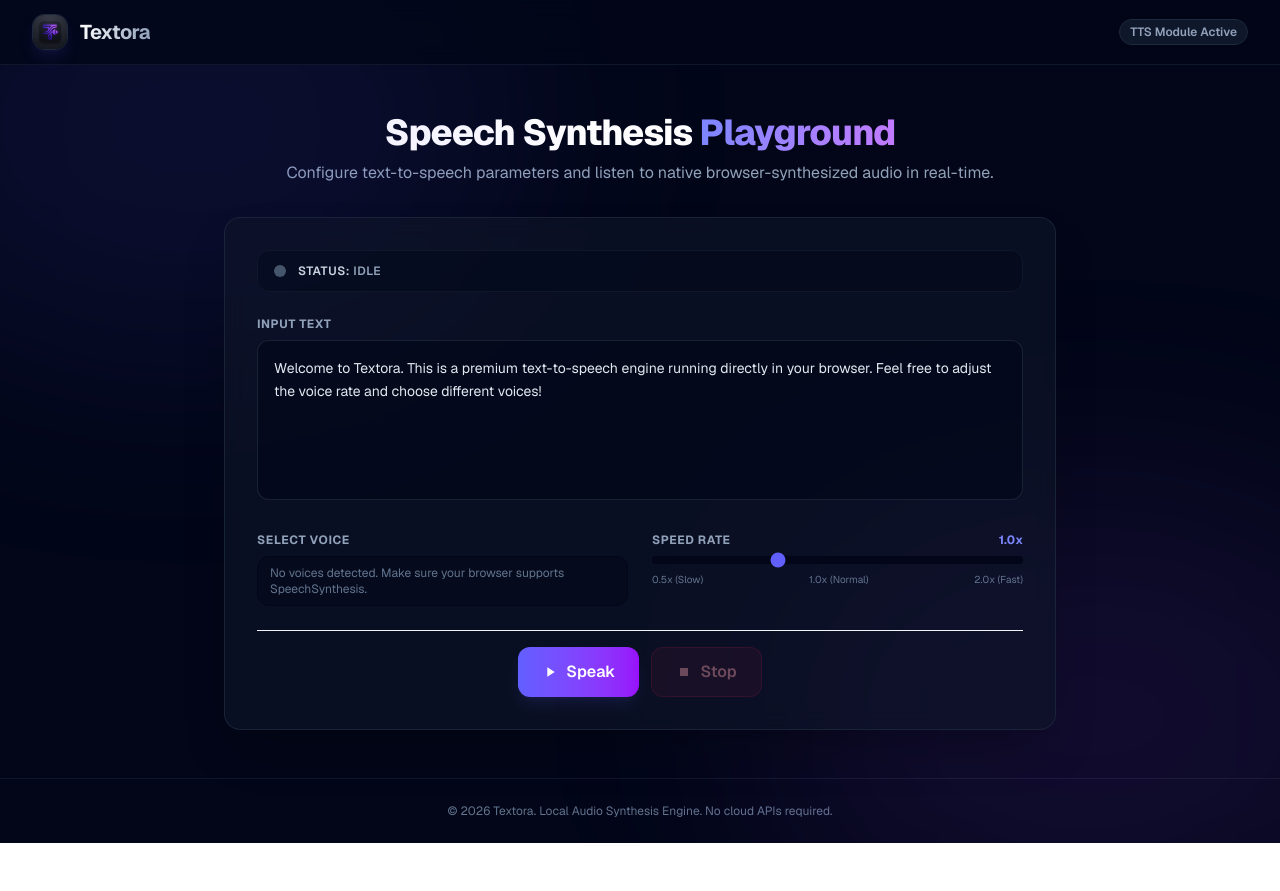
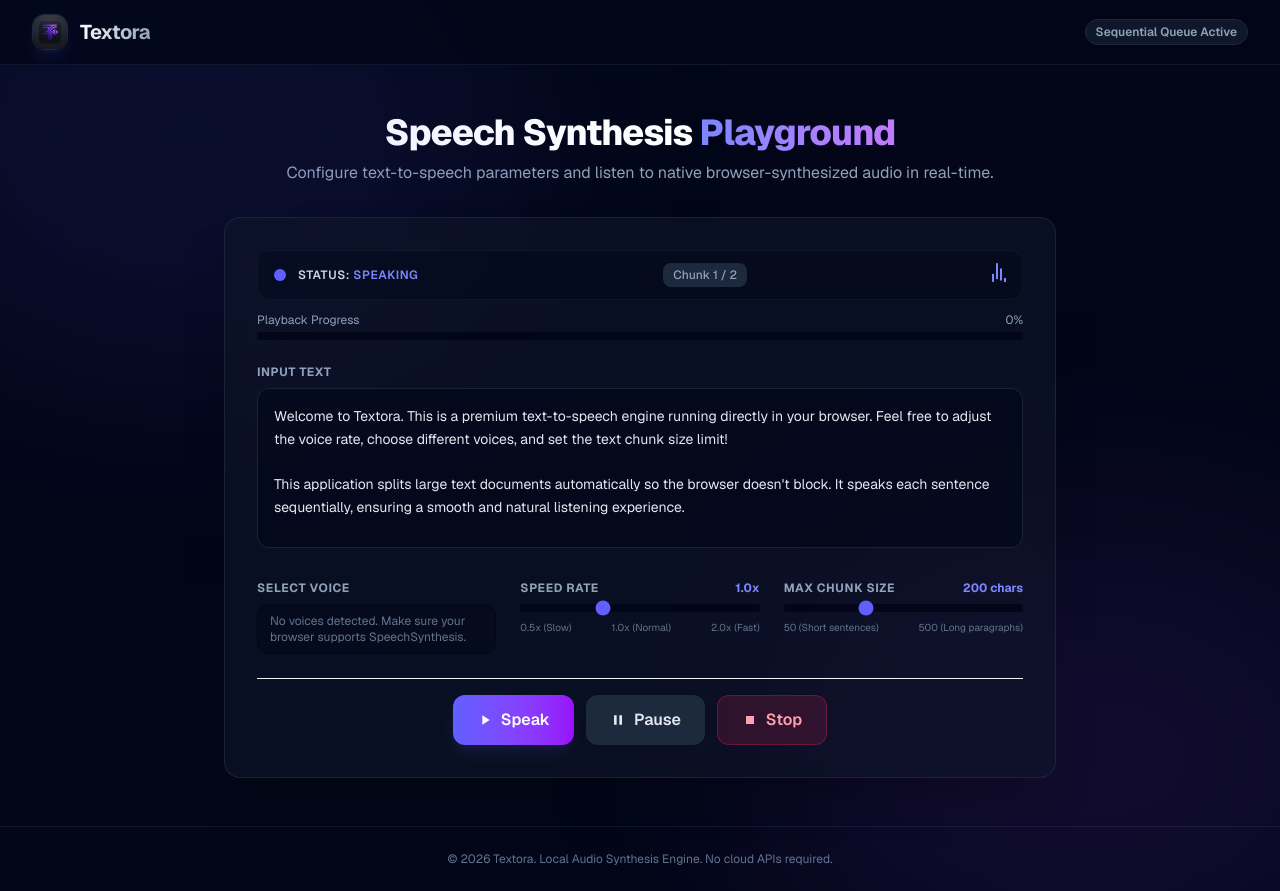
Before and after one commit to HadiuzzamanBappy/textora, a Next.js app: page / in a window 1280 px wide. Both pictures are taken after a click on the button "Speak". Before the commit the page ends 843 px from the top, so only its background shows below. Built offline with nearby package versions, Linux system fonts and the light colour scheme.

Commit message:
feat: implement text-to-speech interface with chunked processing hook

```diff
--- a/src/app/page.tsx
+++ b/src/app/page.tsx
@@ -6,8 +6,9 @@ import { useSpeechSynthesis } from "../hooks/useSpeechSynthesis";
 
 export default function Home() {
   const [text, setText] = useState(
-    "Welcome to Textora. This is a premium text-to-speech engine running directly in your browser. Feel free to adjust the voice rate and choose different voices!"
+    "Welcome to Textora. This is a premium text-to-speech engine running directly in your browser. Feel free to adjust the voice rate, choose different voices, and set the text chunk size limit!\n\nThis application splits large text documents automatically so the browser doesn't block. It speaks each sentence sequentially, ensuring a smooth and natural listening experience."
   );
+  const [maxChunkSize, setMaxChunkSize] = useState(200);
 
   const {
     isPlaying,
@@ -15,6 +16,9 @@ export default function Home() {
     availableVoices,
     selectedVoice,
     speechRate,
+    currentChunk,
+    totalChunks,
+    progress,
     speak,
     pause,
     resume,
@@ -30,6 +34,10 @@ export default function Home() {
 
   const handleRateChange = (e: React.ChangeEvent<HTMLInputElement>) => {
     setRate(parseFloat(e.target.value));
+  };
+
+  const handleChunkSizeChange = (e: React.ChangeEvent<HTMLInputElement>) => {
+    setMaxChunkSize(parseInt(e.target.value, 10));
   };
 
   return (
@@ -57,7 +65,7 @@ export default function Home() {
             </span>
           </div>
           <div className="text-xs font-semibold px-2.5 py-1 rounded-full bg-slate-900 border border-slate-800 text-slate-400">
-            TTS Module Active
+            Sequential Queue Active
           </div>
         </div>
       </header>
@@ -81,7 +89,8 @@ export default function Home() {
         {/* Dashboard Card */}
         <div className="bg-slate-900/60 border border-slate-800/80 rounded-2xl p-6 md:p-8 backdrop-blur-md shadow-2xl space-y-6">
 
-          {/* Status Indicator */}
+          {/* Status & Progress Indicators */}
+          <div className="space-y-3">
             <div className="flex items-center justify-between bg-slate-950/40 border border-slate-900 rounded-xl px-4 py-3">
               <div className="flex items-center gap-3">
                 <span className="relative flex h-3 w-3">
@@ -104,6 +113,13 @@ export default function Home() {
                 </span>
               </div>
 
+              {/* Display current chunk tracking if speaking */}
+              {isPlaying && totalChunks > 0 && (
+                <span className="text-xs font-medium text-slate-400 bg-slate-800 px-2.5 py-1 rounded-lg">
+                  Chunk {currentChunk} / {totalChunks}
+                </span>
+              )}
+
               {/* Visualizer bars when playing */}
               {isPlaying && !isPaused && (
                 <div className="flex gap-0.5 items-end h-4">
@@ -111,6 +127,23 @@ export default function Home() {
                   <span className="w-0.5 h-4 bg-indigo-400 animate-[bounce_0.8s_infinite_300ms]" />
                   <span className="w-0.5 h-3 bg-indigo-400 animate-[bounce_0.8s_infinite_200ms]" />
                   <span className="w-0.5 h-1 bg-indigo-400 animate-[bounce_0.8s_infinite_400ms]" />
+                </div>
+              )}
+            </div>
+
+            {/* Progress Bar (Visible during playback or when completion is registered) */}
+            {(isPlaying || progress > 0) && (
+              <div className="space-y-1">
+                <div className="flex justify-between text-xs text-slate-400">
+                  <span>Playback Progress</span>
+                  <span>{progress}%</span>
+                </div>
+                <div className="w-full h-2 bg-slate-950 rounded-full overflow-hidden">
+                  <div
+                    className="h-full bg-gradient-to-r from-indigo-500 to-purple-600 transition-all duration-300 ease-out"
+                    style={{ width: `${progress}%` }}
+                  />
+                </div>
               </div>
             )}
           </div>
@@ -128,9 +161,9 @@ export default function Home() {
           </div>
 
           {/* Controls Bar */}
-          <div className="grid grid-cols-1 md:grid-cols-2 gap-6 pt-2">
+          <div className="grid grid-cols-1 md:grid-cols-3 gap-6 pt-2">
 
-            {/* Left Controls: Voice list */}
+            {/* Control 1: Voice list */}
             <div className="flex flex-col gap-2">
               <label htmlFor="voice-select" className="text-xs font-bold tracking-wider text-slate-400 uppercase">Select Voice</label>
               {availableVoices.length === 0 ? (
@@ -153,7 +186,7 @@ export default function Home() {
               )}
             </div>
 
-            {/* Right Controls: Speed Rate */}
+            {/* Control 2: Speed Rate */}
             <div className="flex flex-col gap-2">
               <div className="flex justify-between items-center">
                 <label htmlFor="speech-rate" className="text-xs font-bold tracking-wider text-slate-400 uppercase">Speed Rate</label>
@@ -176,12 +209,34 @@ export default function Home() {
               </div>
             </div>
 
+            {/* Control 3: Chunk Size Config */}
+            <div className="flex flex-col gap-2">
+              <div className="flex justify-between items-center">
+                <label htmlFor="chunk-size" className="text-xs font-bold tracking-wider text-slate-400 uppercase">Max Chunk Size</label>
+                <span className="text-xs font-bold text-indigo-400">{maxChunkSize} chars</span>
+              </div>
+              <input
+                id="chunk-size"
+                type="range"
+                min="50"
+                max="500"
+                step="25"
+                value={maxChunkSize}
+                onChange={handleChunkSizeChange}
+                className="w-full h-2 bg-slate-950 rounded-lg appearance-none cursor-pointer accent-indigo-500"
+              />
+              <div className="flex justify-between text-[10px] text-slate-500">
+                <span>50 (Short sentences)</span>
+                <span>500 (Long paragraphs)</span>
+              </div>
+            </div>
+
           </div>
 
           {/* Action Buttons */}
           <div className="flex flex-wrap gap-3 justify-center pt-4 border-t border-slate-850">
             <button
-              onClick={() => speak(text)}
+              onClick={() => speak(text, maxChunkSize)}
               disabled={!text.trim()}
               className="flex items-center gap-2 px-6 py-3 rounded-xl font-semibold bg-gradient-to-r from-indigo-500 to-purple-600 hover:from-indigo-600 hover:to-purple-700 text-white shadow-lg shadow-indigo-500/10 hover:shadow-indigo-500/20 disabled:opacity-40 disabled:cursor-not-allowed transition-all duration-200 transform hover:scale-[1.02] active:scale-[0.98]"
             >
--- a/src/hooks/useSpeechSynthesis.ts
+++ b/src/hooks/useSpeechSynthesis.ts
@@ -1,6 +1,7 @@
 "use client";
 
 import { useEffect, useState, useRef, useCallback } from "react";
+import { chunkText } from "../utils/textChunker";
 
 export interface SpeechSynthesisState {
   isPlaying: boolean;
@@ -8,6 +9,9 @@ export interface SpeechSynthesisState {
   availableVoices: SpeechSynthesisVoice[];
   selectedVoice: SpeechSynthesisVoice | null;
   speechRate: number;
+  currentChunk: number; // 1-based index
+  totalChunks: number;
+  progress: number; // 0 to 100
 }
 
 export function useSpeechSynthesis() {
@@ -17,9 +21,16 @@ export function useSpeechSynthesis() {
     availableVoices: [],
     selectedVoice: null,
     speechRate: 1,
+    currentChunk: 0,
+    totalChunks: 0,
+    progress: 0,
   });
 
   const utteranceRef = useRef<SpeechSynthesisUtterance | null>(null);
+  const sessionRef = useRef<number>(0);
+  const chunksRef = useRef<string[]>([]);
+  const currentIndexRef = useRef<number>(0);
+  const playChunkRef = useRef<(index: number, session: number) => void>(() => {});
 
   // Helper to safely fetch window.speechSynthesis
   const getSynth = useCallback(() => {
@@ -82,16 +93,31 @@ export function useSpeechSynthesis() {
       } else {
         synth.onvoiceschanged = null;
       }
-      // Stop speech on unmount to clean up resources
+      // Cancel speech on unmount
       synth.cancel();
     };
   }, [getSynth, loadVoices]);
 
   const stop = useCallback(() => {
     const synth = getSynth();
-    if (!synth) return;
-    synth.cancel();
-    setState((prev) => ({ ...prev, isPlaying: false, isPaused: false }));
+    sessionRef.current++; // Invalidate active async callbacks
+
+    if (synth) {
+      synth.cancel();
+    }
+
+    chunksRef.current = [];
+    currentIndexRef.current = 0;
+    utteranceRef.current = null;
+
+    setState((prev) => ({
+      ...prev,
+      isPlaying: false,
+      isPaused: false,
+      currentChunk: 0,
+      totalChunks: 0,
+      progress: 0,
+    }));
   }, [getSynth]);
 
   const pause = useCallback(() => {
@@ -108,14 +134,41 @@ export function useSpeechSynthesis() {
     setState((prev) => ({ ...prev, isPaused: false, isPlaying: true }));
   }, [getSynth]);
 
-  const speak = useCallback(
-    (text: string) => {
+  // Plays a single chunk from chunksRef.current at specified index
+  const playChunk = useCallback(
+    (index: number, session: number) => {
       const synth = getSynth();
-      if (!synth || !text.trim()) return;
+      if (!synth) return;
 
-      synth.cancel();
+      // Invalidate if a newer speech session was started or stopped
+      if (session !== sessionRef.current) return;
 
-      const utterance = new SpeechSynthesisUtterance(text);
+      // Completed all chunks
+      if (index >= chunksRef.current.length) {
+        setState((prev) => ({
+          ...prev,
+          isPlaying: false,
+          isPaused: false,
+          currentChunk: 0,
+          totalChunks: 0,
+          progress: 100,
+        }));
+        return;
+      }
+
+      // Update tracking states for the current chunk
+      setState((prev) => ({
+        ...prev,
+        isPlaying: true,
+        isPaused: false,
+        currentChunk: index + 1,
+        totalChunks: chunksRef.current.length,
+        progress: Math.round((index / chunksRef.current.length) * 100),
+      }));
+
+      // Create new synthesis utterance
+      const textToSpeak = chunksRef.current[index];
+      const utterance = new SpeechSynthesisUtterance(textToSpeak);
       utteranceRef.current = utterance;
 
       if (state.selectedVoice) {
@@ -123,34 +176,70 @@ export function useSpeechSynthesis() {
       }
       utterance.rate = state.speechRate;
 
-      utterance.onstart = () => {
-        setState((prev) => ({ ...prev, isPlaying: true, isPaused: false }));
-      };
-
       utterance.onend = () => {
-        setState((prev) => ({ ...prev, isPlaying: false, isPaused: false }));
-        utteranceRef.current = null;
+        if (session !== sessionRef.current) return;
+        currentIndexRef.current = index + 1;
+        playChunkRef.current(currentIndexRef.current, session);
       };
 
       utterance.onerror = (event) => {
+        if (session !== sessionRef.current) return;
+
+        // Log non-user cancelled errors
         if (event.error !== "interrupted") {
-          console.error("SpeechSynthesisUtterance error:", event);
+          console.error(`SpeechSynthesis error on chunk ${index}:`, event);
         }
-        setState((prev) => ({ ...prev, isPlaying: false, isPaused: false }));
-        utteranceRef.current = null;
+
+        // Gracefully recover: move to next chunk
+        currentIndexRef.current = index + 1;
+        playChunkRef.current(currentIndexRef.current, session);
       };
 
       utterance.onpause = () => {
+        if (session !== sessionRef.current) return;
         setState((prev) => ({ ...prev, isPaused: true }));
       };
 
       utterance.onresume = () => {
+        if (session !== sessionRef.current) return;
         setState((prev) => ({ ...prev, isPlaying: true, isPaused: false }));
       };
 
       synth.speak(utterance);
     },
     [getSynth, state.selectedVoice, state.speechRate]
+  );
+
+  // Keep recursive function pointer reference updated to avoid ESLint early variable access issues
+  useEffect(() => {
+    playChunkRef.current = playChunk;
+  }, [playChunk]);
+
+  const speak = useCallback(
+    (text: string, maxChunkSize: number = 200) => {
+      const synth = getSynth();
+      if (!synth || !text.trim()) return;
+
+      // Invalidate previous session
+      sessionRef.current++;
+      const currentSession = sessionRef.current;
+
+      synth.cancel();
+
+      // Chunk the text using the chunkText utility
+      const chunks = chunkText(text, maxChunkSize);
+      chunksRef.current = chunks;
+      currentIndexRef.current = 0;
+
+      if (chunks.length === 0) {
+        stop();
+        return;
+      }
+
+      // Begin playing first chunk in queue
+      playChunk(0, currentSession);
+    },
+    [getSynth, playChunk, stop]
   );
 
   const setVoice = useCallback((voice: SpeechSynthesisVoice | null) => {
```
Lines whose indentation alone changed are shown as unchanged.
